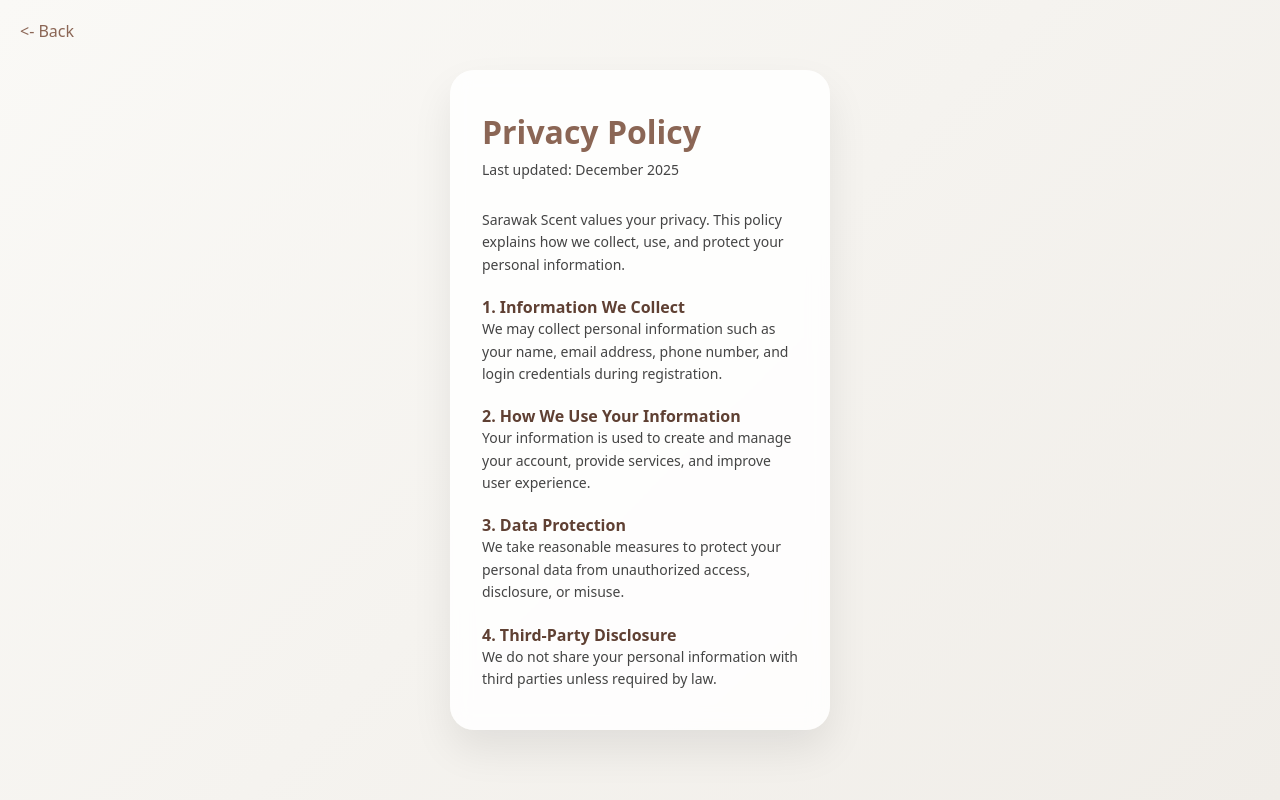
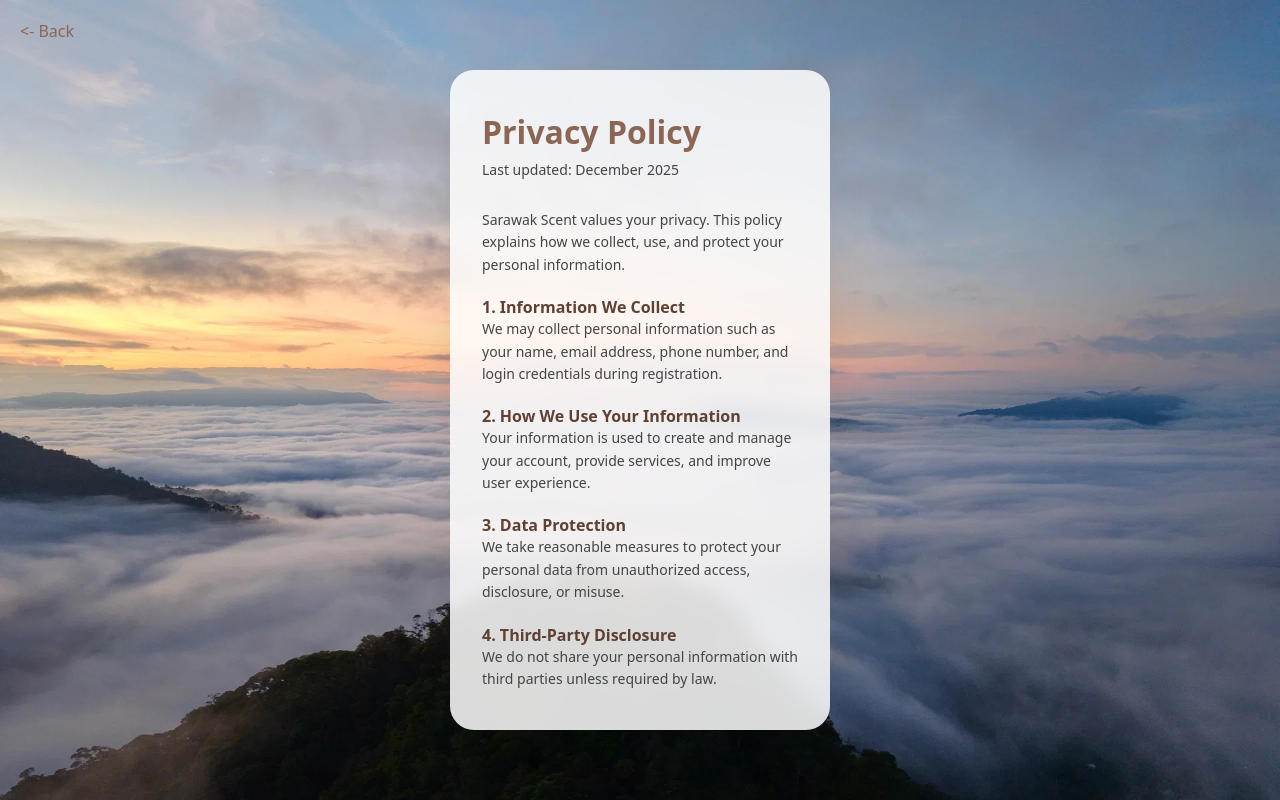
Before and after one commit to MingLH/sarawak_scents, a PHP site: page /privacy.html in a window 1280 px wide. Run offline with PHP 8.4, Linux system fonts and the light colour scheme.

Commit message:
Adding a global background image in style.css file "bario.png" to not make the website looking dull

```diff
--- a/css/style.css
+++ b/css/style.css
@@ -13,7 +13,10 @@ html {
 body {
     font-family: system-ui, sans-serif;
     min-height: 100vh;
-    background: linear-gradient(135deg, #faf9f6, #f0ede8);
+    background-image: url('../assets/images/bario.png');
+    background-size: cover;
+    background-position: center;
+    background-repeat: no-repeat;
     display: flex;
     flex-direction: column;
     justify-content: center;
```
Also changed, not shown: assets/images/bario.png (added).
